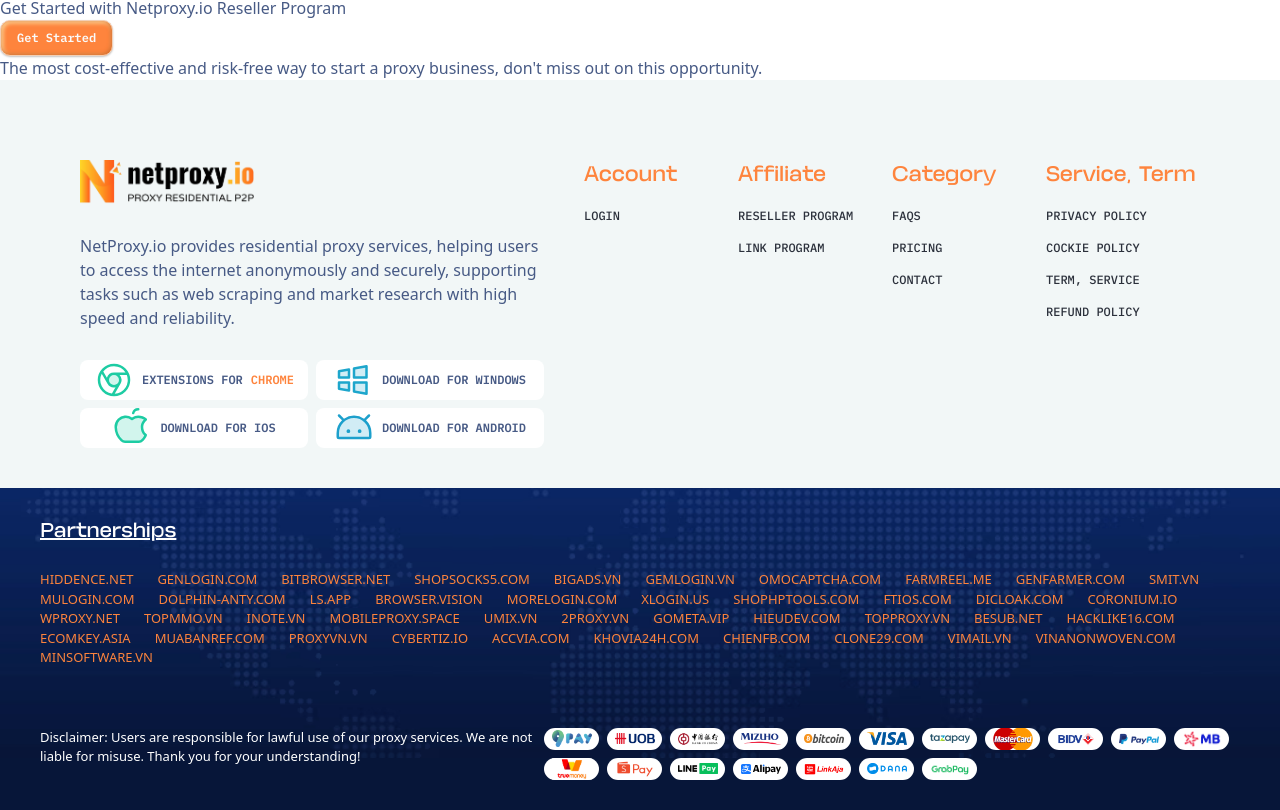
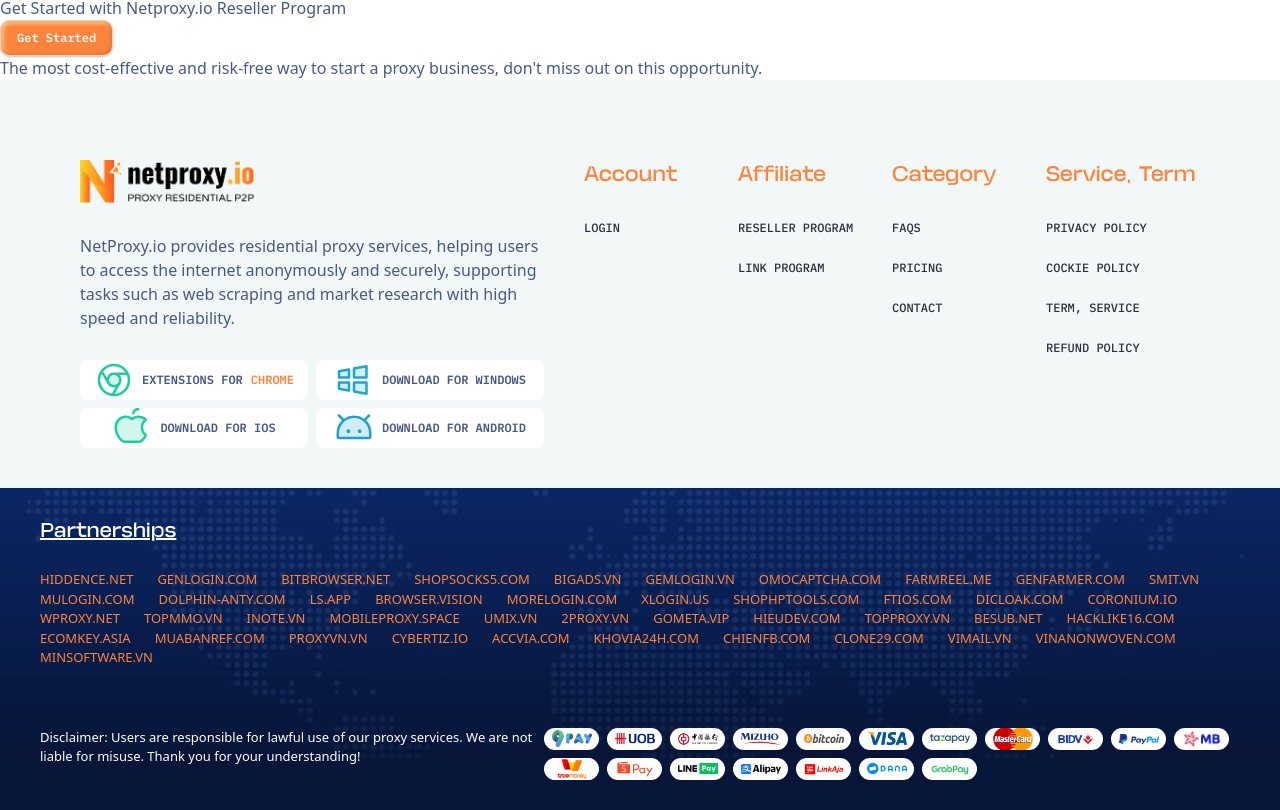
Before and after one commit to sieuduaxe10/indexnetproxy, a Next.js app: page / in a window 1280 px wide. Shown: the part 3532-4342 px from the top of the page. Built offline with nearby package versions, Linux system fonts and the light colour scheme; a web font is replaced by a local one.

Commit message:
feat: Footer with animation and responsive

```diff
--- a/app/globals.css
+++ b/app/globals.css
@@ -172,4 +172,27 @@
   .center {
     @apply flex items-center;
   }
+
+  .menu-item {
+    background-color: rgba(255, 255, 255, 0);
+    border-radius: 8px;
+    padding-top: 12px;
+    padding-bottom: 12px;
+    padding-left: 0;
+    padding-right: 12px;
+    cursor: pointer;
+    width: fit-content;
+    transition:
+      background-color 0.3s ease,
+      color 0.3s ease,
+      transform 0.25s ease,
+      padding 0.2s ease;
+  }
+
+  .menu-item:hover {
+    background-color: rgb(253, 244, 228);
+    transform: scale(1.05);
+    padding-left: 1rem; /* same as p-4 */
+    color: rgb(255, 121, 41);
+  }
 }
--- a/components/Footer/index.tsx
+++ b/components/Footer/index.tsx
@@ -61,7 +61,7 @@
             <div className="font-neue-kaine-bold text-primary text-21">
               Account
             </div>
-            <div className="text-xs font-ibm-plex-mono uppercase text-footer-text font-medium">
+            <div className="text-xs font-ibm-plex-mono uppercase text-footer-text font-medium menu-item">
               Login
             </div>
           </div>
@@ -69,42 +69,48 @@
             <div className="font-neue-kaine-bold text-primary text-21">
               Affiliate
             </div>
-            <div className="text-xs font-ibm-plex-mono uppercase text-footer-text font-medium">
+            <div>
+              <div className="text-xs font-ibm-plex-mono uppercase text-footer-text font-medium menu-item">
                 Reseller Program
               </div>
-            <div className="text-xs font-ibm-plex-mono uppercase text-footer-text font-medium">
+              <div className="text-xs font-ibm-plex-mono uppercase text-footer-text font-medium menu-item">
                 Link Program
+              </div>
             </div>
           </div>
           <div className="flex flex-col gap-4">
             <div className="font-neue-kaine-bold text-primary text-21">
               Category
             </div>
-            <div className="text-xs font-ibm-plex-mono uppercase text-footer-text font-medium">
+            <div>
+              <div className="text-xs font-ibm-plex-mono uppercase text-footer-text font-medium menu-item">
                 FAQs
               </div>
-            <div className="text-xs font-ibm-plex-mono uppercase text-footer-text font-medium">
+              <div className="text-xs font-ibm-plex-mono uppercase text-footer-text font-medium menu-item">
                 Pricing
               </div>
-            <div className="text-xs font-ibm-plex-mono uppercase text-footer-text font-medium">
+              <div className="text-xs font-ibm-plex-mono uppercase text-footer-text font-medium menu-item">
                 Contact
+              </div>
             </div>
           </div>
           <div className="flex flex-col gap-4">
             <div className="font-neue-kaine-bold text-primary text-21">
               Service, Term
             </div>
-            <div className="text-xs font-ibm-plex-mono uppercase text-footer-text font-medium">
+            <div>
+              <div className="text-xs font-ibm-plex-mono uppercase text-footer-text font-medium menu-item">
                 Privacy Policy
               </div>
-            <div className="text-xs font-ibm-plex-mono uppercase text-footer-text font-medium">
+              <div className="text-xs font-ibm-plex-mono uppercase text-footer-text font-medium menu-item">
                 Cockie Policy
               </div>
-            <div className="text-xs font-ibm-plex-mono uppercase text-footer-text font-medium">
+              <div className="text-xs font-ibm-plex-mono uppercase text-footer-text font-medium menu-item">
                 Term, service
               </div>
-            <div className="text-xs font-ibm-plex-mono uppercase text-footer-text font-medium">
+              <div className="text-xs font-ibm-plex-mono uppercase text-footer-text font-medium menu-item">
                 Refund Policy
+              </div>
             </div>
           </div>
         </div>
```
Lines whose indentation alone changed are shown as unchanged.
